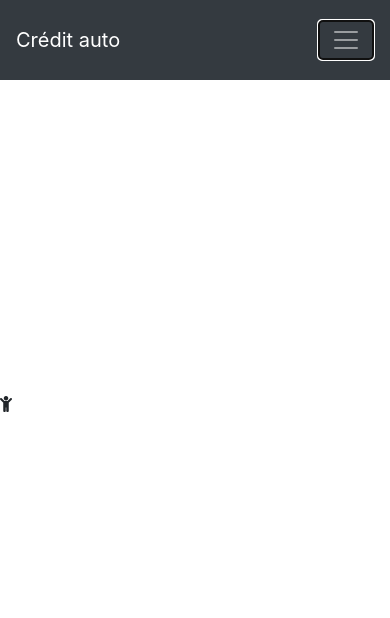
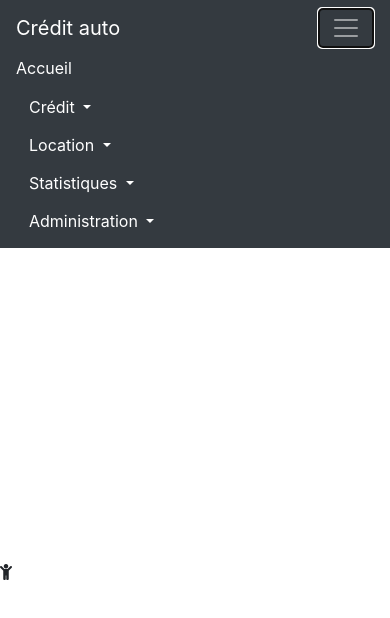
Before and after one commit to borisBelloc/CreditAuto, an Angular app in the folder front/: page / in a window 390 px wide. Both pictures are taken after a click on the button "Toggle navigation". Shown: the top 618 px of the page. Built offline with nearby package versions, Linux system fonts and the light colour scheme.

Commit message:
btn colapse navbar ok

```diff
--- a/front/src/app/navigation/navbar/navbar.component.html
+++ b/front/src/app/navigation/navbar/navbar.component.html
@@ -9,9 +9,16 @@
     aria-expanded="false"
     aria-label="Toggle navigation"
   >
-    <span class="navbar-toggler-icon"></span>
+  <span class="navbar-toggler-icon"
+    (click)="isCollapsed = !isCollapsed">
+  </span>
+    <!-- (click)="toto()"></span> -->
+
+
   </button>
-  <div class="collapse navbar-collapse" id="navbarNavDropdown">
+  <div class="collapse navbar-collapse"
+  [class.collapse]="isCollapsed"
+  id="navbarNavDropdown">
     <ul class="navbar-nav">
       <li class="nav-item active">
         <a class="nav-link" href="#"
--- a/front/src/app/navigation/navbar/navbar.component.ts
+++ b/front/src/app/navigation/navbar/navbar.component.ts
@@ -1,4 +1,6 @@
 import { Component, OnInit } from '@angular/core';
+import { Observable } from 'rxjs';
+import { NavbardisplayService } from '../services/navbardisplay.service';
 
 
 
@@ -9,9 +11,21 @@ import { Component, OnInit } from '@angular/core';
 })
 export class NavbarComponent implements OnInit {
 
+  isCollapsed = true;
+  navbarDisplay: Observable<boolean>;
+
+  // Service ne sert que pour masquer la navbar ?
+  // appel du service (injection)
+  // constructor(private navbardisplayService: NavbardisplayService) { }
   constructor() { }
 
   ngOnInit() {
+    // this.navbarDisplay = this.navbardisplayService.onChangeDisplay();
   }
 
+  // toto(){
+  //   console.log('aaaa');
+  //   this.isCollapsed = !this.isCollapsed;
+  // }
+
 }
```
Also changed, not shown: front/src/app/navigation/services/navbardisplay.service.ts (added, +26 -0 lines), 1 other file (tests, documents, lock files or other folders).
